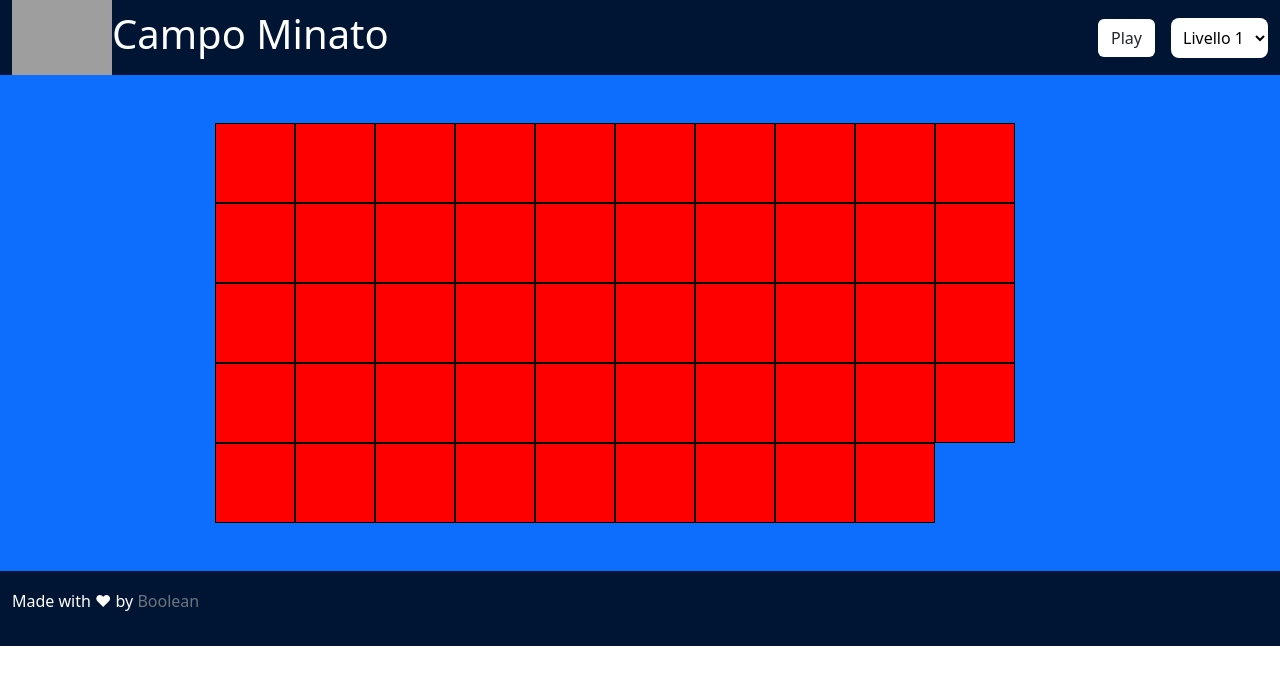
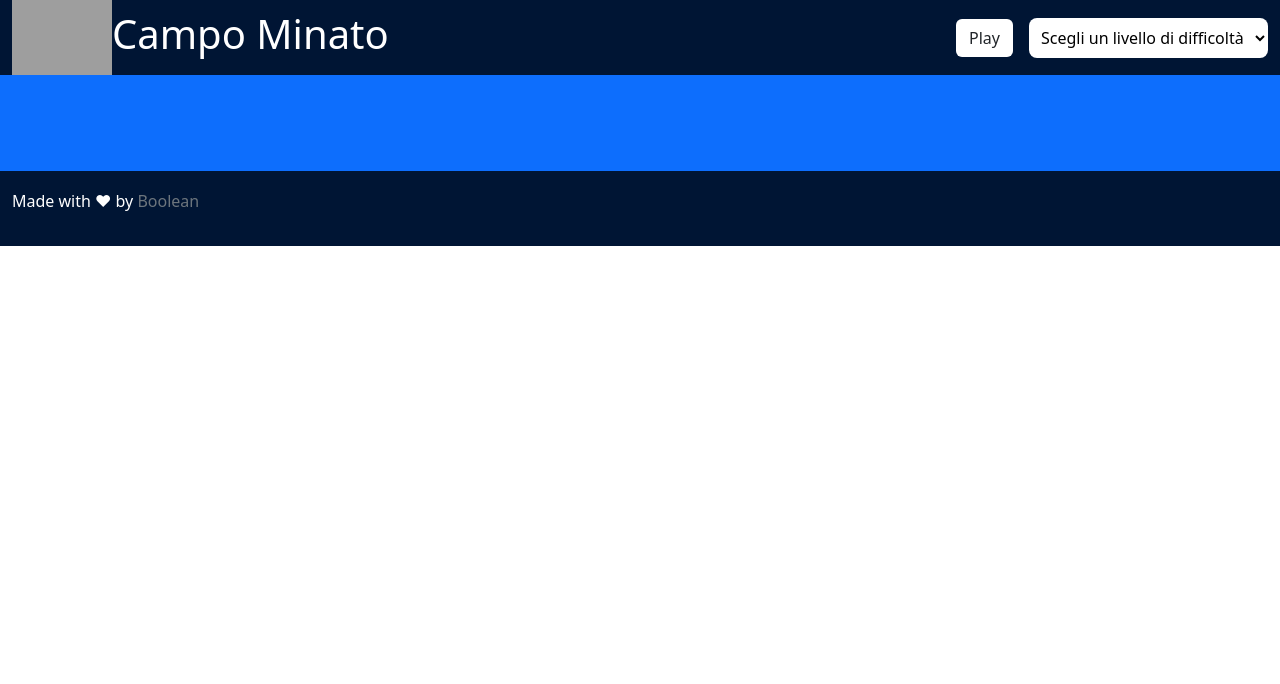
Before and after one commit to albertoBarl/js-campominato-grid, a plain HTML site: page index.html in a window 1280 px wide. Both pictures are taken after a click on the button "Play". Drawn offline with nearby package versions, Linux system fonts and the light colour scheme; grey boxes are pictures that could not be loaded.

Commit message:
added empty option

```diff
--- a/index.html
+++ b/index.html
@@ -23,6 +23,7 @@
                 <div class="col-6 d-flex align-items-center justify-content-end">
                     <button id="play-button" class="btn bg-white me-3">Play</button>
                     <select id="Livello" class="bg-white p-2 rounded-3 border-0">
+                        <option aria-disabled>Scegli un livello di difficolta&#768;</option>
                         <option value="Level_1" name="level">Livello 1</option>
                         <option value="Level_2" name="level">Livello 2</option>
                         <option value="Level_3" name="level">Livello 3</option>
--- a/js/script.js
+++ b/js/script.js
@@ -52,4 +52,7 @@ play_button.addEventListener('click', function(){
             })
         }
     }
+    else{
+        alert('Scegli un livello di difficoltà')
+    }
 })
```
Also changed, not shown: 1 other file.
